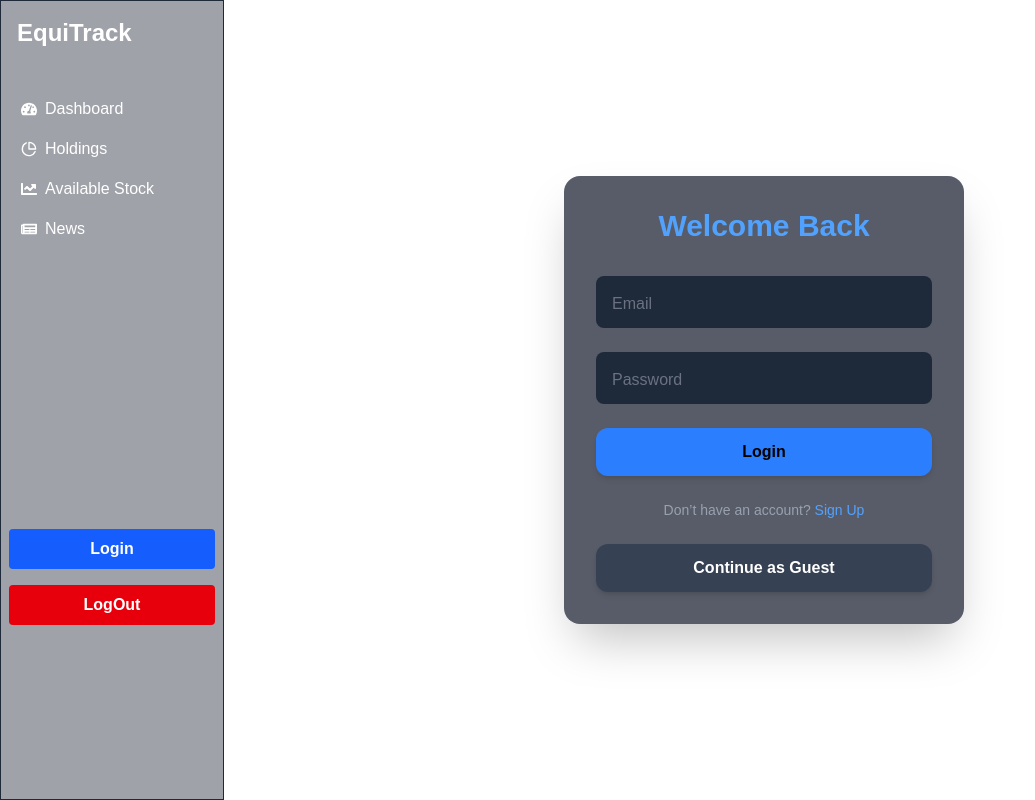
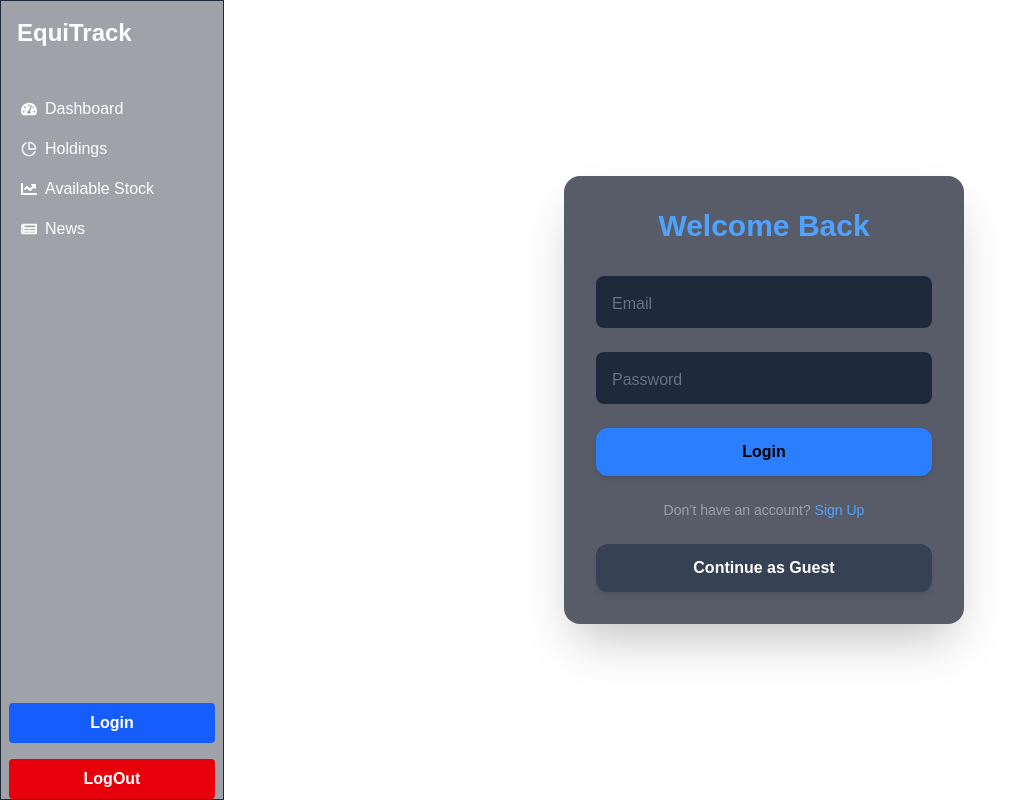
Before and after one commit to SaxenaAarohi/stock-portfolio-tracker, a Next.js app: page /login in a window 1280 px wide. Shown: the whole page, without its empty margins (0-1035 px from the left). Built offline with nearby package versions, Linux system fonts and the light colour scheme; no server answers.

Commit message:
responsive

```diff
--- a/src/Components/Sidebar.tsx
+++ b/src/Components/Sidebar.tsx
@@ -31,7 +31,7 @@ export default function Sidebar() {
       </button>
 
       <div
-        className={`fixed md:static top-12 left-0 h-full md:h-screen w-56 md:bg-gray-900/40  bg-black border border-gray-800 text-white
+        className={`flex flex-col justify-between fixed md:static top-12 left-0 h-screen w-56 md:bg-gray-900/40  bg-black border border-gray-800 text-white
     transform transition-transform duration-300 z-40
     ${isOpen ? "translate-x-0" : "-translate-x-full"} md:translate-x-0 `}
       >
```
